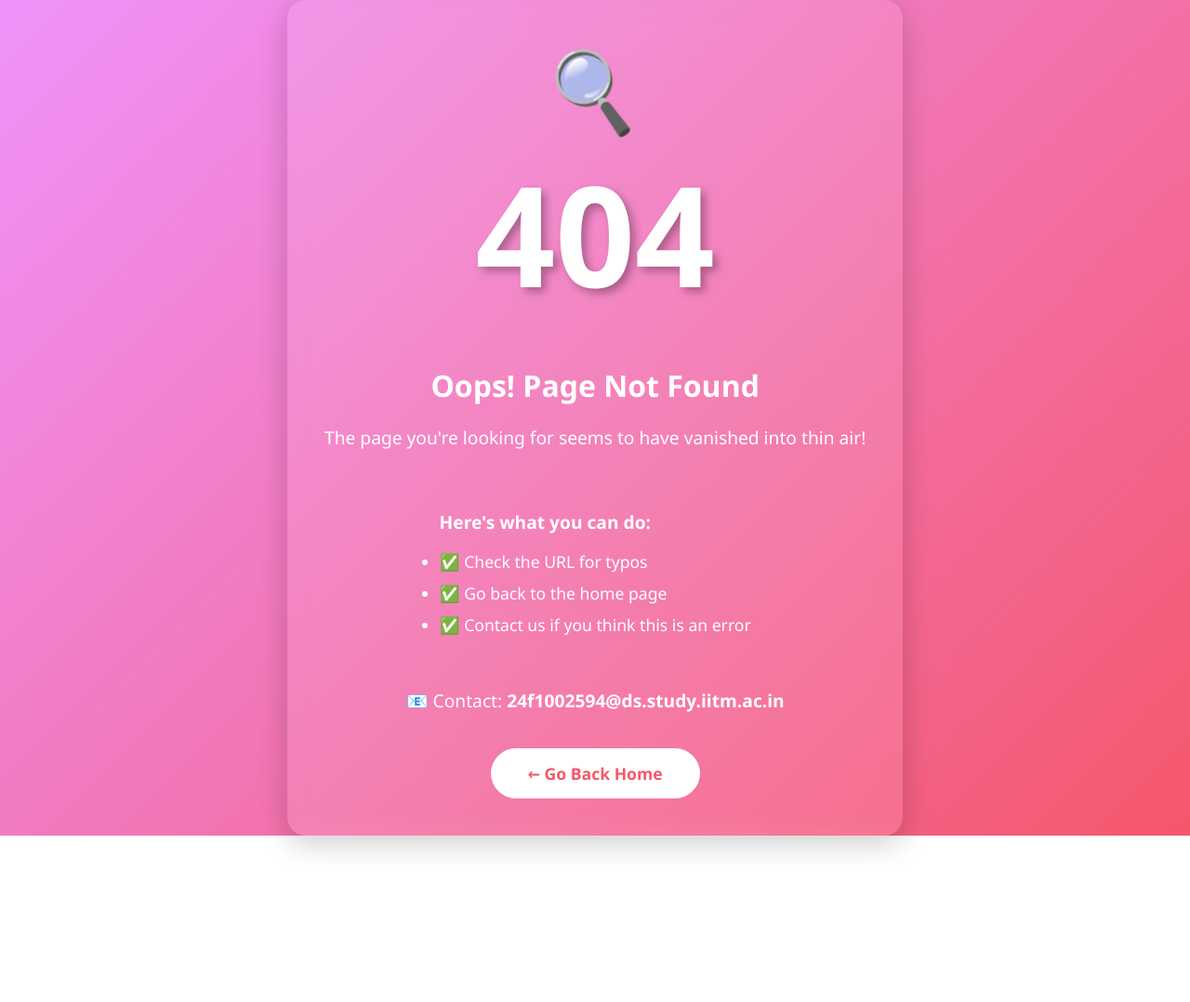
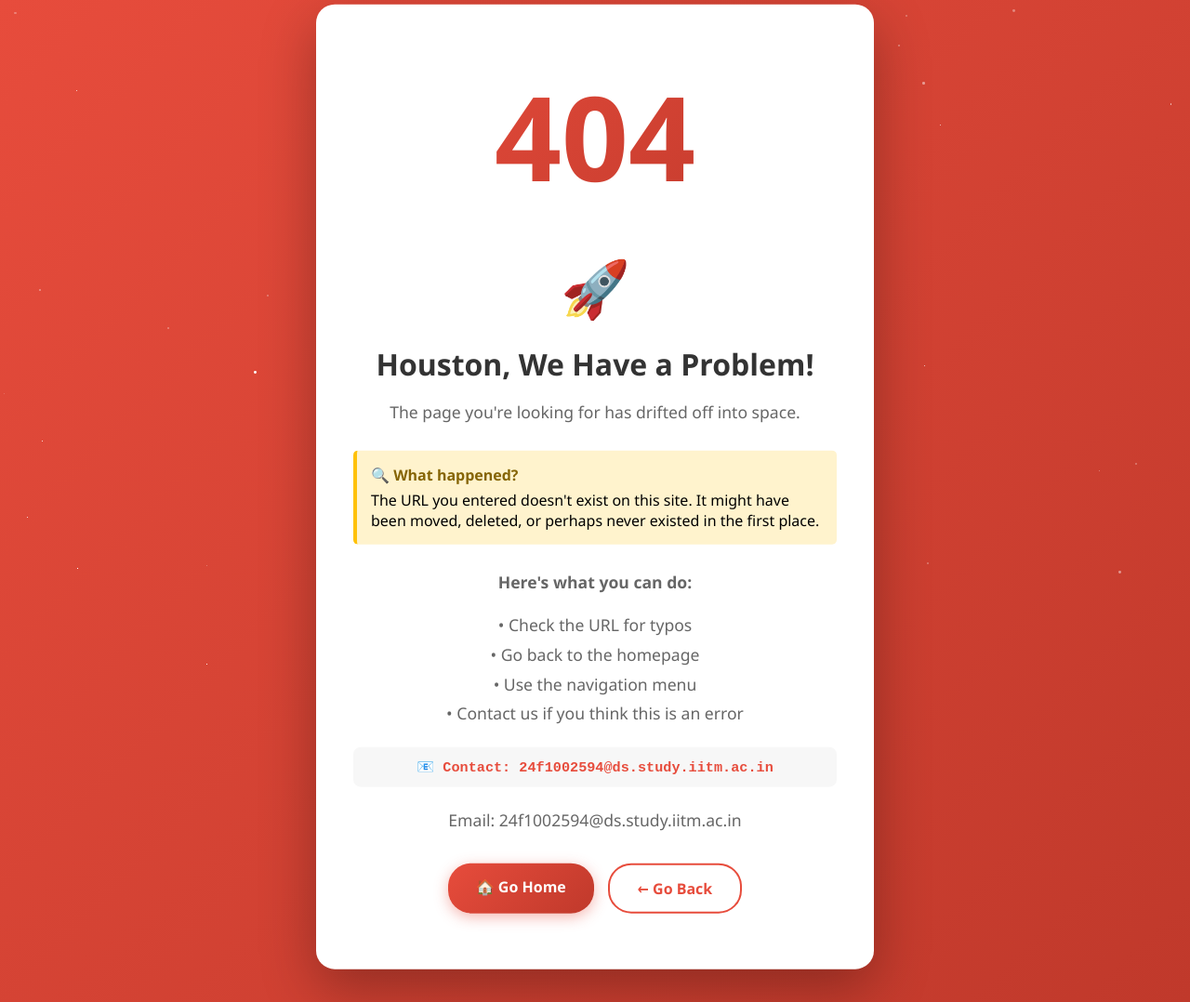
Before and after one commit to 24f1002594-ctrl/git_hub, a plain HTML site: page 404.html in a window 1280 px wide. Shown: the whole page at 93% size. Before the commit the page ends 899 px from the top, so only its background shows below. Drawn offline with Linux system fonts and the light colour scheme.

Commit message:
Update 404.html

```diff
--- a/404.html
+++ b/404.html
@@ -1,6 +1,5 @@
 <!DOCTYPE html>
 <html lang="en">
-
 <head>
   <meta charset="UTF-8">
   <meta name="viewport" content="width=device-width, initial-scale=1.0">
@@ -14,141 +13,210 @@
 
     body {
       font-family: 'Segoe UI', Tahoma, Geneva, Verdana, sans-serif;
-      background: linear-gradient(135deg, #f093fb 0%, #f5576c 100%);
+      background: linear-gradient(135deg, #e74c3c 0%, #c0392b 100%);
       min-height: 100vh;
       display: flex;
+      align-items: center;
       justify-content: center;
-      align-items: center;
-      color: white;
+      padding: 20px;
       overflow: hidden;
     }
 
-    .container {
-      text-align: center;
-      padding: 40px;
-      background: rgba(255, 255, 255, 0.1);
-      border-radius: 20px;
-      backdrop-filter: blur(10px);
-      box-shadow: 0 8px 32px rgba(0, 0, 0, 0.2);
-      animation: slideIn 0.5s ease-out;
+    .stars {
+      position: fixed;
+      top: 0;
+      left: 0;
+      width: 100%;
+      height: 100%;
+      pointer-events: none;
     }
 
-    h1 {
-      font-size: 150px;
-      color: #fff;
-      text-shadow: 5px 5px 10px rgba(0, 0, 0, 0.3);
+    .star {
+      position: absolute;
+      background: white;
+      border-radius: 50%;
+      animation: twinkle 3s infinite;
+    }
+
+    @keyframes twinkle {
+      0%, 100% { opacity: 0.3; }
+      50% { opacity: 1; }
+    }
+
+    .container {
+      background: white;
+      border-radius: 20px;
+      box-shadow: 0 20px 60px rgba(0,0,0,0.3);
+      padding: 60px 40px;
+      max-width: 600px;
+      width: 100%;
+      text-align: center;
+      animation: float 3s ease-in-out infinite;
+      position: relative;
+      z-index: 10;
+    }
+
+    @keyframes float {
+      0%, 100% { transform: translateY(0px); }
+      50% { transform: translateY(-20px); }
+    }
+
+    .error-code {
+      font-size: 120px;
+      font-weight: bold;
+      background: linear-gradient(135deg, #e74c3c 0%, #c0392b 100%);
+      -webkit-background-clip: text;
+      -webkit-text-fill-color: transparent;
+      background-clip: text;
       margin-bottom: 20px;
-      animation: bounce 2s infinite;
+      animation: pulse 2s ease-in-out infinite;
+    }
+
+    @keyframes pulse {
+      0%, 100% { transform: scale(1); }
+      50% { transform: scale(1.05); }
     }
 
     h2 {
+      color: #333;
       font-size: 2em;
-      margin-bottom: 20px;
+      margin-bottom: 15px;
     }
 
     p {
-      font-size: 1.2em;
-      margin: 15px 0;
-      line-height: 1.6;
+      color: #666;
+      line-height: 1.8;
+      margin-bottom: 15px;
+      font-size: 1.1em;
     }
 
-    .suggestions {
-      margin: 30px 0;
-      text-align: left;
+    .astronaut {
+      font-size: 60px;
+      margin: 20px 0;
+      animation: rotate 5s linear infinite;
       display: inline-block;
     }
 
-    .suggestions li {
-      margin: 10px 0;
-      font-size: 1.1em;
+    @keyframes rotate {
+      0% { transform: rotate(0deg) translateY(0px); }
+      25% { transform: rotate(10deg) translateY(-10px); }
+      50% { transform: rotate(0deg) translateY(0px); }
+      75% { transform: rotate(-10deg) translateY(-10px); }
+      100% { transform: rotate(0deg) translateY(0px); }
+    }
+
+    .message {
+      background: #fff3cd;
+      border-left: 4px solid #ffc107;
+      padding: 15px;
+      margin: 25px 0;
+      border-radius: 5px;
+      text-align: left;
+    }
+
+    .message strong {
+      color: #856404;
+      display: block;
+      margin-bottom: 5px;
+    }
+
+    .email {
+      background: #f7f7f7;
+      padding: 12px;
+      border-radius: 8px;
+      margin: 20px 0;
+      font-family: 'Courier New', monospace;
+      color: #e74c3c;
+      font-weight: bold;
+      font-size: 0.95em;
+    }
+
+    .actions {
+      display: flex;
+      gap: 15px;
+      justify-content: center;
+      margin-top: 30px;
+      flex-wrap: wrap;
     }
 
     a {
+      text-decoration: none;
+      padding: 14px 30px;
+      border-radius: 25px;
+      font-weight: 600;
+      transition: all 0.3s ease;
       display: inline-block;
-      margin-top: 20px;
-      padding: 15px 40px;
-      background: white;
-      color: #f5576c;
-      text-decoration: none;
-      border-radius: 30px;
-      font-weight: bold;
-      font-size: 1.1em;
-      transition: all 0.3s ease;
     }
 
-    a:hover {
-      transform: scale(1.1);
-      box-shadow: 0 5px 20px rgba(0, 0, 0, 0.3);
+    .home-btn {
+      background: linear-gradient(135deg, #e74c3c 0%, #c0392b 100%);
+      color: white;
+      box-shadow: 0 4px 15px rgba(231, 76, 60, 0.4);
     }
 
-    .emoji {
-      font-size: 80px;
-      display: block;
-      margin-bottom: 20px;
-      animation: spin 3s ease-in-out infinite;
+    .home-btn:hover {
+      transform: translateY(-2px);
+      box-shadow: 0 6px 20px rgba(231, 76, 60, 0.6);
     }
 
-    @keyframes bounce {
-
-      0%,
-      100% {
-        transform: translateY(0);
-      }
-
-      50% {
-        transform: translateY(-20px);
-      }
+    .back-btn {
+      background: white;
+      color: #e74c3c;
+      border: 2px solid #e74c3c;
     }
 
-    @keyframes slideIn {
-      from {
-        opacity: 0;
-        transform: scale(0.8);
-      }
-
-      to {
-        opacity: 1;
-        transform: scale(1);
-      }
-    }
-
-    @keyframes spin {
-
-      0%,
-      100% {
-        transform: rotate(0deg);
-      }
-
-      25% {
-        transform: rotate(-10deg);
-      }
-
-      75% {
-        transform: rotate(10deg);
-      }
+    .back-btn:hover {
+      background: #e74c3c;
+      color: white;
+      transform: translateY(-2px);
     }
   </style>
 </head>
+<body>
+  <div class="stars" id="stars"></div>
 
-<body>
   <div class="container">
-    <span class="emoji">🔍</span>
-    <h1>404</h1>
-    <h2>Oops! Page Not Found</h2>
-    <p>The page you're looking for seems to have vanished into thin air!</p>
+    <div class="error-code">404</div>
+    <div class="astronaut">🚀</div>
+    <h2>Houston, We Have a Problem!</h2>
+    <p>The page you're looking for has drifted off into space.</p>
 
-    <div class="suggestions">
-      <p><strong>Here's what you can do:</strong></p>
-      <ul>
-        <li>✅ Check the URL for typos</li>
-        <li>✅ Go back to the home page</li>
-        <li>✅ Contact us if you think this is an error</li>
-      </ul>
+    <div class="message">
+      <strong>🔍 What happened?</strong>
+      The URL you entered doesn't exist on this site. It might have been moved, deleted, or perhaps never existed in the first place.
     </div>
 
-    <p>📧 Contact: <strong>24f1002594@ds.study.iitm.ac.in</strong></p>
-    <a href="/">← Go Back Home</a>
+    <p><strong>Here's what you can do:</strong></p>
+    <p>• Check the URL for typos<br>
+    • Go back to the homepage<br>
+    • Use the navigation menu<br>
+    • Contact us if you think this is an error</p>
+
+    <div class="email">
+      📧 Contact: 24f1002594&#64;ds.study.iitm.ac.in
+    </div>
+
+    <p>Email: 24f1002594@ds.study.iitm.ac.in</p>
+
+    <div class="actions">
+      <a href="/git_hub/" class="home-btn">🏠 Go Home</a>
+      <a href="javascript:history.back()" class="back-btn">← Go Back</a>
+    </div>
   </div>
+
+  <script>
+    // Create random stars in the background
+    const starsContainer = document.getElementById('stars');
+    for (let i = 0; i < 50; i++) {
+      const star = document.createElement('div');
+      star.className = 'star';
+      star.style.width = Math.random() * 3 + 'px';
+      star.style.height = star.style.width;
+      star.style.left = Math.random() * 100 + '%';
+      star.style.top = Math.random() * 100 + '%';
+      star.style.animationDelay = Math.random() * 3 + 's';
+      starsContainer.appendChild(star);
+    }
+  </script>
 </body>
-
 </html>
```
